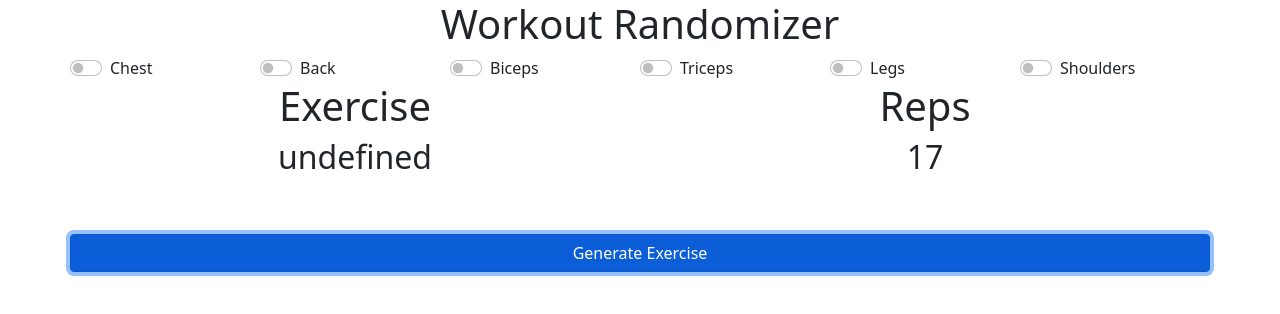
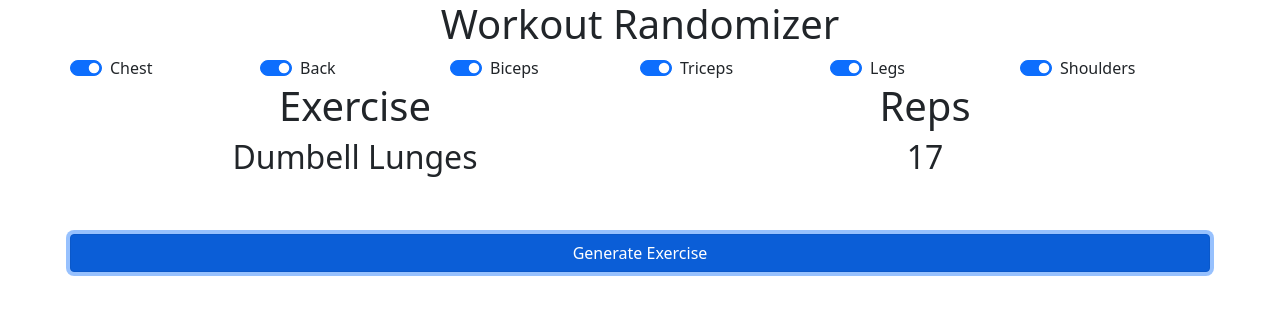
Before and after one commit to Kevinschoen05/Muscle-Confusion, a website: page index.html in a window 1280 px wide. Both pictures are taken after a click on the button "Generate Exercise". Drawn offline with nearby package versions, Linux system fonts and the light colour scheme.

Commit message:
Removed eventlisteners and added new function to generate a list of filter settings based on checkboxes

```diff
--- a/index.html
+++ b/index.html
@@ -13,27 +13,27 @@
     <div class="container muscle groups">
         <div class="row">
             <div class=" col form-check form-switch">
-                <input class="form-check-input" type="checkbox" id="chestButton">
+                <input class="form-check-input" type="checkbox" id="chestButton" checked>
                 <label class="form-check-label" for="chestButton">Chest</label>
             </div>
             <div class=" col form-check form-switch">
-                <input class="form-check-input" type="checkbox" id="backButton">
+                <input class="form-check-input" type="checkbox" id="backButton" checked>
                 <label class="form-check-label" for="backButton">Back</label>
             </div>
             <div class="col form-check form-switch">
-                <input class="form-check-input" type="checkbox" id="bicepsButton">
+                <input class="form-check-input" type="checkbox" id="bicepsButton" checked>
                 <label class="form-check-label" for="bicepsButton">Biceps</label>
             </div>
             <div class="col form-check form-switch">
-                <input class="form-check-input" type="checkbox" id="tricepsButton">
+                <input class="form-check-input" type="checkbox" id="tricepsButton"checked>
                 <label class="form-check-label" for="tricepsButton">Triceps</label>
             </div>
             <div class="col form-check form-switch">
-                <input class="form-check-input" type="checkbox" id="legsButton">
+                <input class="form-check-input" type="checkbox" id="legsButton" checked>
                 <label class="form-check-label" for="legsButton">Legs</label>
             </div>
             <div class="col form-check form-switch">
-                <input class="form-check-input" type="checkbox" id="shouldersButton">
+                <input class="form-check-input" type="checkbox" id="shouldersButton" checked>
                 <label class="form-check-label" for="shouldersButton">Shoulders</label>
             </div>
         </div>
--- a/main.js
+++ b/main.js
@@ -1,11 +1,14 @@
-function displayExercise(filter) {
-    var selectedMuscleGroup = muscleGroupSelector(exerciseSet, filter)
+function displayExercise() {
+  filterList = generateFilterList();
+
+    var selectedMuscleGroup = muscleGroupSelector(exerciseSet, filterList)
     var output = exerciseSelector(selectedMuscleGroup);
     document.getElementById("exerciseOutput").innerText = output;
 
+    if(filterList.length > 0){
     var reps = repsGenerator();
     document.getElementById("reps").innerText = reps;
-
+    }
 };
 
 function exerciseSelector(list){
@@ -24,56 +27,52 @@ function muscleGroupSelector(list, muscleGroup) {
   selectedMuscleGroup = [];
 
   for(var i = 0; i < list.length; i++){
-    if(list[i].MUSCLE_GROUP === muscleGroup){
+    for(var k = 0; k < muscleGroup.length; k++){
+      if(list[i].MUSCLE_GROUP === muscleGroup[k]){
         selectedMuscleGroup.push(list[i].NAME);
       }
     }
+
+  }
+
   return selectedMuscleGroup;
 }
 
+function generateFilterList(){
+  var filterList =[]
   //event listeners for filtering
   const chestFilter = document.querySelector("#chestButton")
-chestFilter.addEventListener('click', function (){
   if(chestFilter.checked){
-    return true;
+    filterList.push("Chest");
   }
-})
 
   const backFilter = document.querySelector("#backButton")
-backFilter.addEventListener('change', function (){
   if(backFilter.checked){
-    return true;
+    filterList.push("Back");
   }
-})
 
   const bicepsFilter = document.querySelector("#bicepsButton")
-bicepsFilter.addEventListener('change', function (){
   if(bicepsFilter.checked){
-    return true;
+    filterList.push("Biceps");
   }
-})
 
   const tricepsFilter = document.querySelector("#tricepsButton")
-tricepsFilter.addEventListener('change', function (){
   if(tricepsFilter.checked){
-    return true;
+    filterList.push("Triceps");
   }
-})
 
   const legsFilter = document.querySelector("#legsButton")
-legsFilter.addEventListener('change', function (){
   if(legsFilter.checked){
-    return true;
+    filterList.push("Legs");
   }
-})
 
   const shoulderFilter = document.querySelector("#shouldersButton")
-shoulderFilter.addEventListener('change', function (){
   if(shoulderFilter.checked){
-    return true;
+    filterList.push("Shoulders");
   }
-})
-
+  console.log(filterList);
+  return filterList;
+}
 
 //DATA
 var exerciseSet = [
```
Lines whose indentation alone changed are shown as unchanged.
